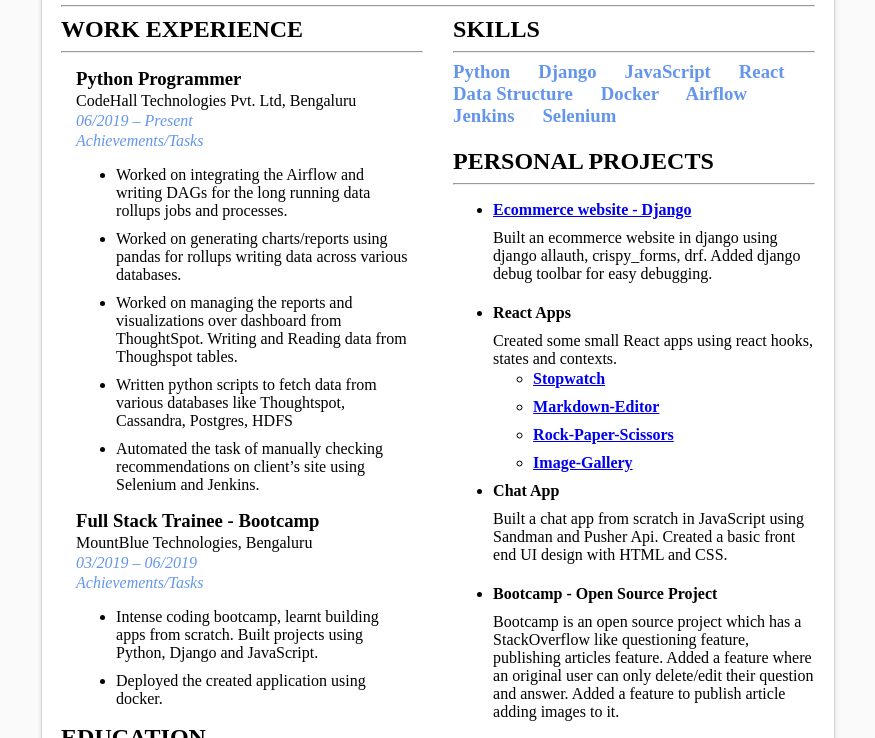
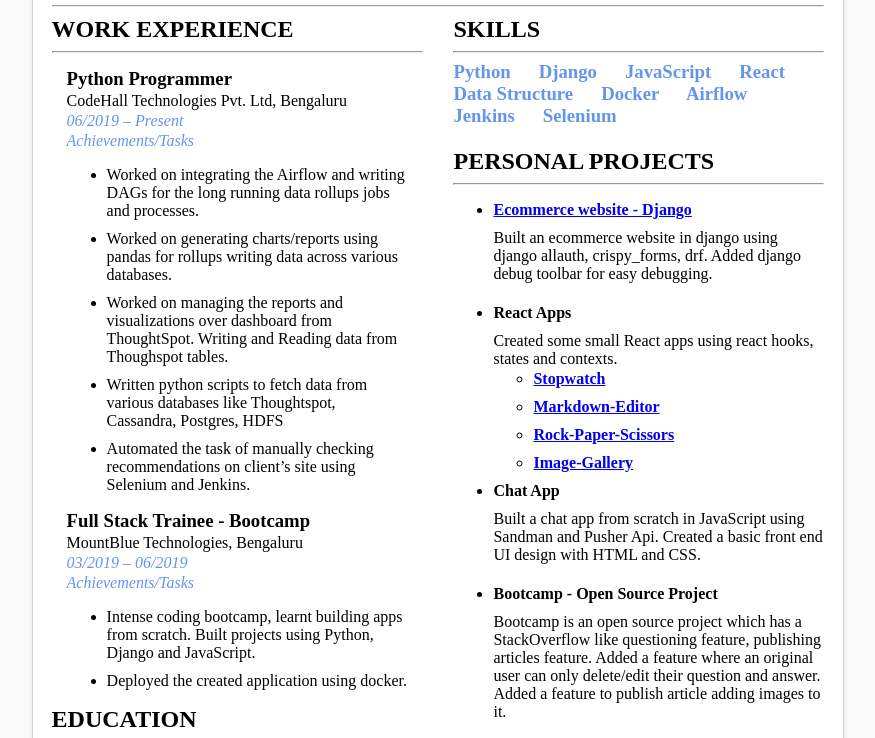
Before and after one commit to Prat9501/prateek_resume, a plain HTML site: page index.html in a window 1280 px wide. Shown: the part 178-916 px from the top of the page, without its empty margins (202-1077 px from the left). Drawn offline with Linux system fonts and the light colour scheme.

Commit message:
Update main.css

```diff
--- a/main.css
+++ b/main.css
@@ -16,7 +16,7 @@
 }
 
 .page {
-  width: 210mm;
+  width: 215mm;
   min-height: 320mm;
   padding: 5mm;
   margin: 5mm auto;
```
